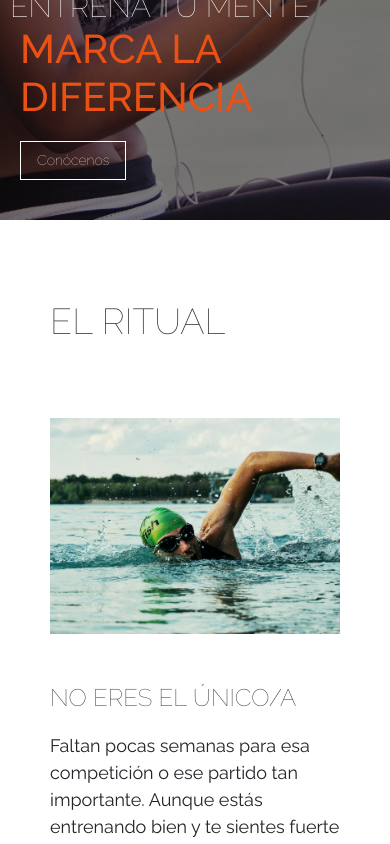
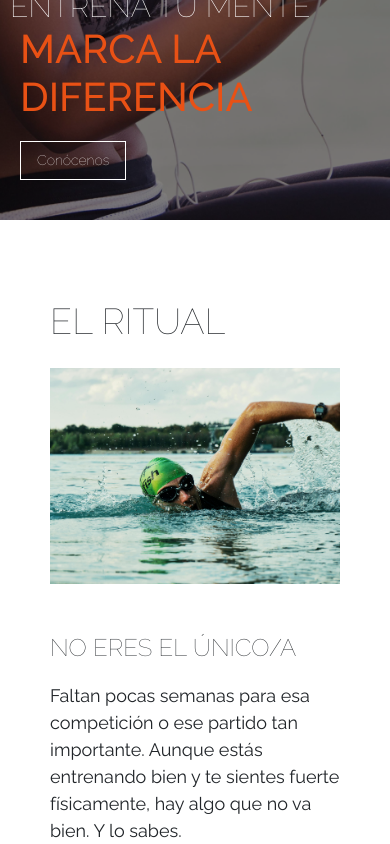
Before and after one commit to GabrielaRamos79/inner_visual_final_project, a React (Vite) app in the folder client/InnerVisual/: page / in a window 390 px wide. Shown: the part 624-1468 px from the top of the page. Built offline with nearby package versions, Linux system fonts and the light colour scheme.

Commit message:
jñasldf

```diff
--- a/client/InnerVisual/src/components/usp/usp.css
+++ b/client/InnerVisual/src/components/usp/usp.css
@@ -38,6 +38,23 @@
     box-shadow: 50px -50px rgb(237, 237, 237), 50px 50px rgb(237, 237, 237);
 }
 
+
+@media screen and (max-width: 1200px) {
+    .uspSection {
+        max-width: 800px;
+        margin: auto;
+    }
+
+    .UspTitle {
+        margin-bottom: 25px;
+    }
+
+    .uspSection1,
+    .uspSection2 {
+    padding-bottom: 65px;
+    gap: 100px;
+}
+}
 
 @media screen and (max-width: 950px) {
 
```
